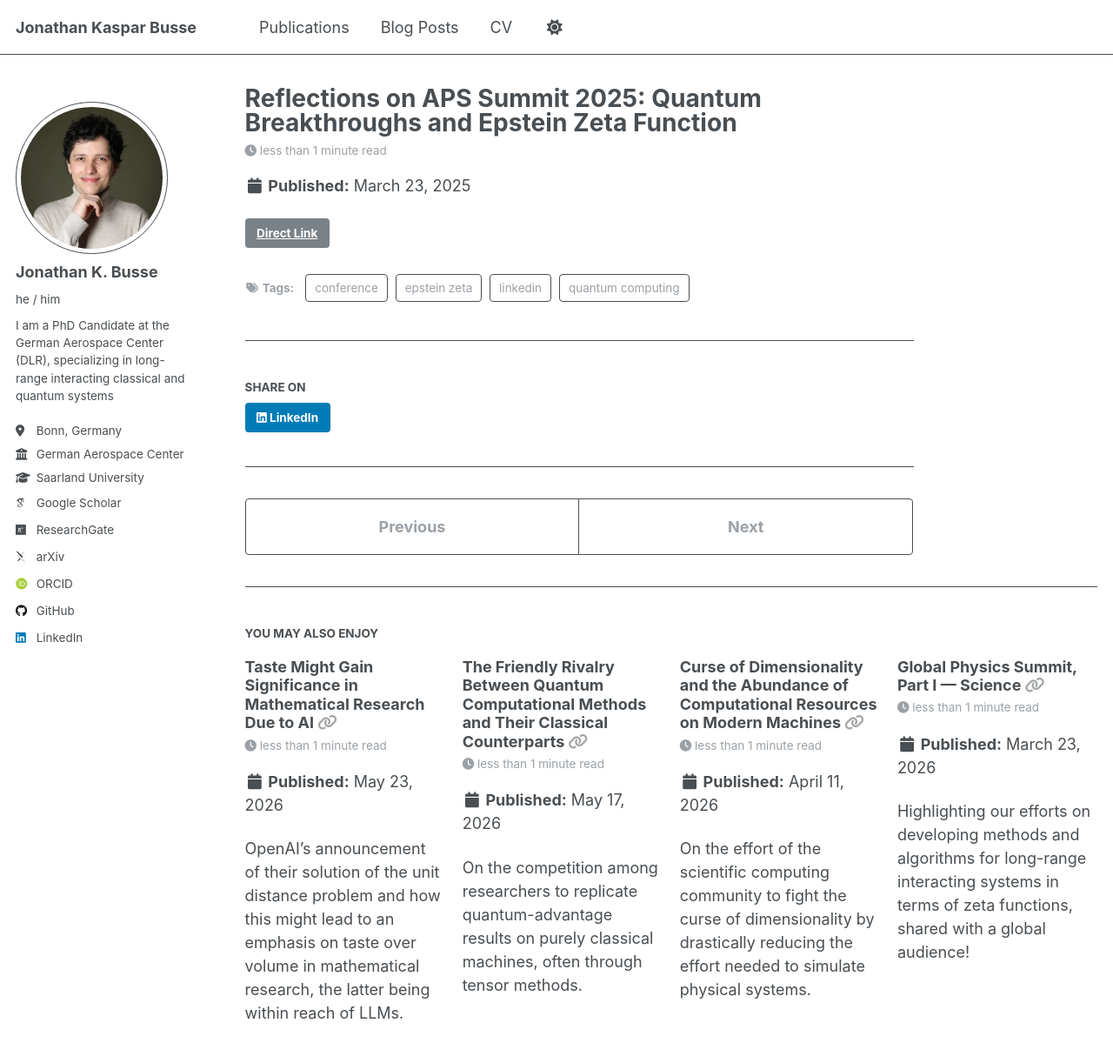
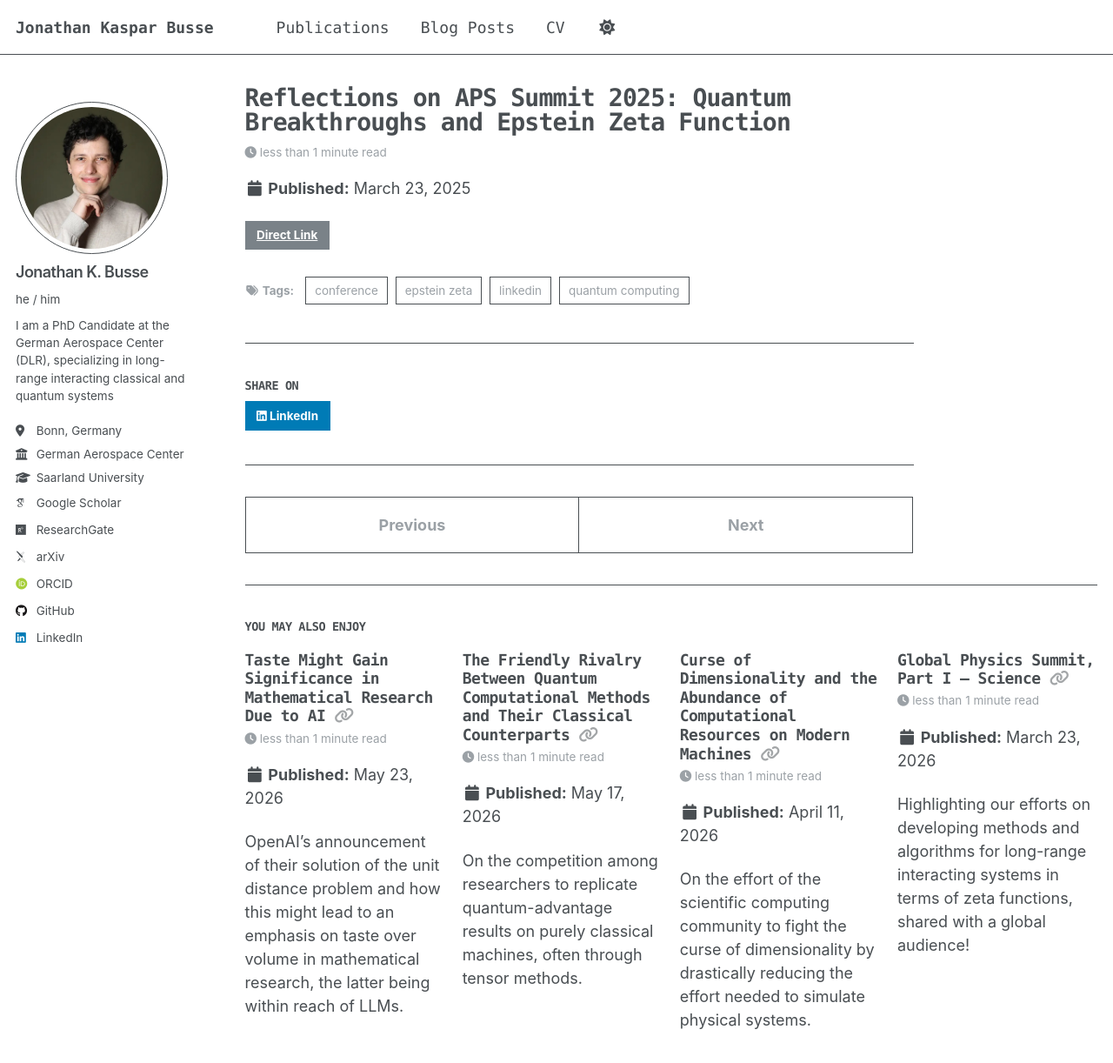
Before and after one commit to JoKaBus/jonathankbusse, a Jekyll site: the page built from _posts/2025-03-22-aps-summit-2025.md, in a window 1280 px wide and 1400 px high. Shown: the top 1222 px of the window at 87% size. Built offline with Jekyll 4.4.1, drawn with Linux system fonts in a browser that asks for light colours; some web fonts are replaced.

Commit message:
Style: make titles ec monospace

```diff
--- a/_sass/_themes.scss
+++ b/_sass/_themes.scss
@@ -19,7 +19,7 @@ $sans-serif                 : -apple-system, ".SFNSText-Regular", "San Francisco
 $monospace                  : Monaco, Consolas, "Lucida Console", monospace;
 
 /* Sans serif typefaces */
-$sans-serif-narrow          : $sans-serif;
+$sans-serif-narrow          : $monospace;
 $helvetica                  : Helvetica, "Helvetica Neue", Arial, sans-serif;
 
 /* Serif typefaces */
@@ -40,7 +40,7 @@ $type-size-7                : 0.6875em; // ~11px
 $type-size-8                : 0.625em;  // ~10px
 
 $global-font-family         : $sans-serif;
-$header-font-family         : $sans-serif;
+$header-font-family         : $monospace;
 $caption-font-family        : $serif;
 
 /* ==========================================================================
--- a/_sass/layout/_base.scss
+++ b/_sass/layout/_base.scss
@@ -25,10 +25,11 @@ body {
 }
 
 h1, h2, h3, h4, h5, h6 {
-  margin: 2em 0 0.5em;
+  margin: 1.6em 0 0.6em;
   line-height: 1.2;
   font-family: $header-font-family;
-  font-weight: bold;
+  font-weight: 600;
+  letter-spacing: -0.03em;
 }
 
 h1 {
--- a/_sass/theme/_dark.scss
+++ b/_sass/theme/_dark.scss
@@ -24,7 +24,7 @@ $success-color              : #62c462;
 $warning-color              : #f89406;
 
 /* Other basic settings for the template */
-$border-radius              : 4px;
+$border-radius              : 0px;
 $box-shadow                 : 0 1px 1px rgba(0, 0, 0, 0.125);
 $global-transition          : all 0.2s ease-in-out;
 $masthead-height            : 70px;
--- a/_sass/theme/_default.scss
+++ b/_sass/theme/_default.scss
@@ -17,7 +17,7 @@ $success-color              : #62c462;
 $warning-color              : #f89406;
 
 /* Other basic settings for the template */
-$border-radius              : 4px;
+$border-radius              : 0px;
 $box-shadow                 : 0 1px 1px rgba(0, 0, 0, 0.125);
 $global-transition          : all 0.2s ease-in-out;
 $masthead-height            : 70px;
```
